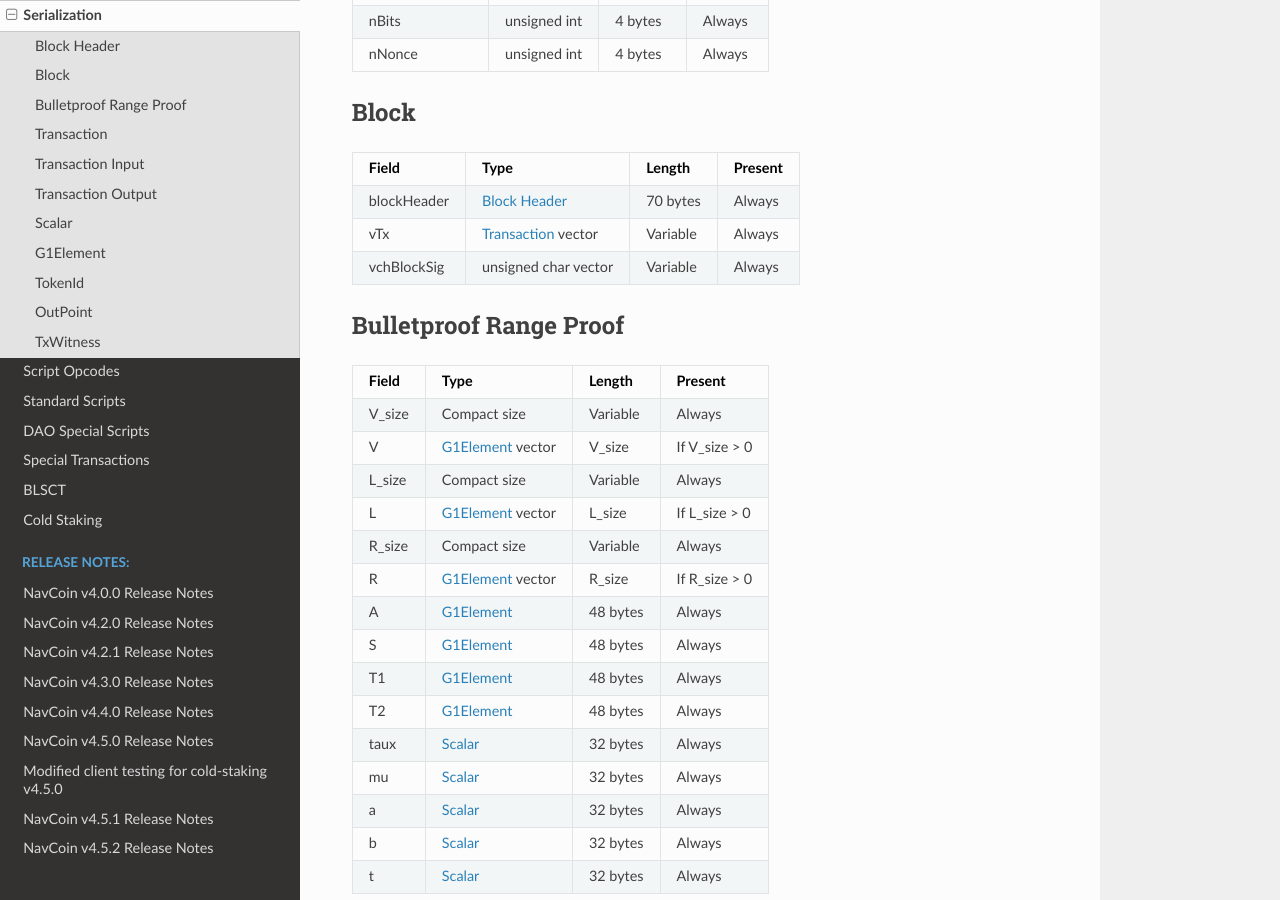
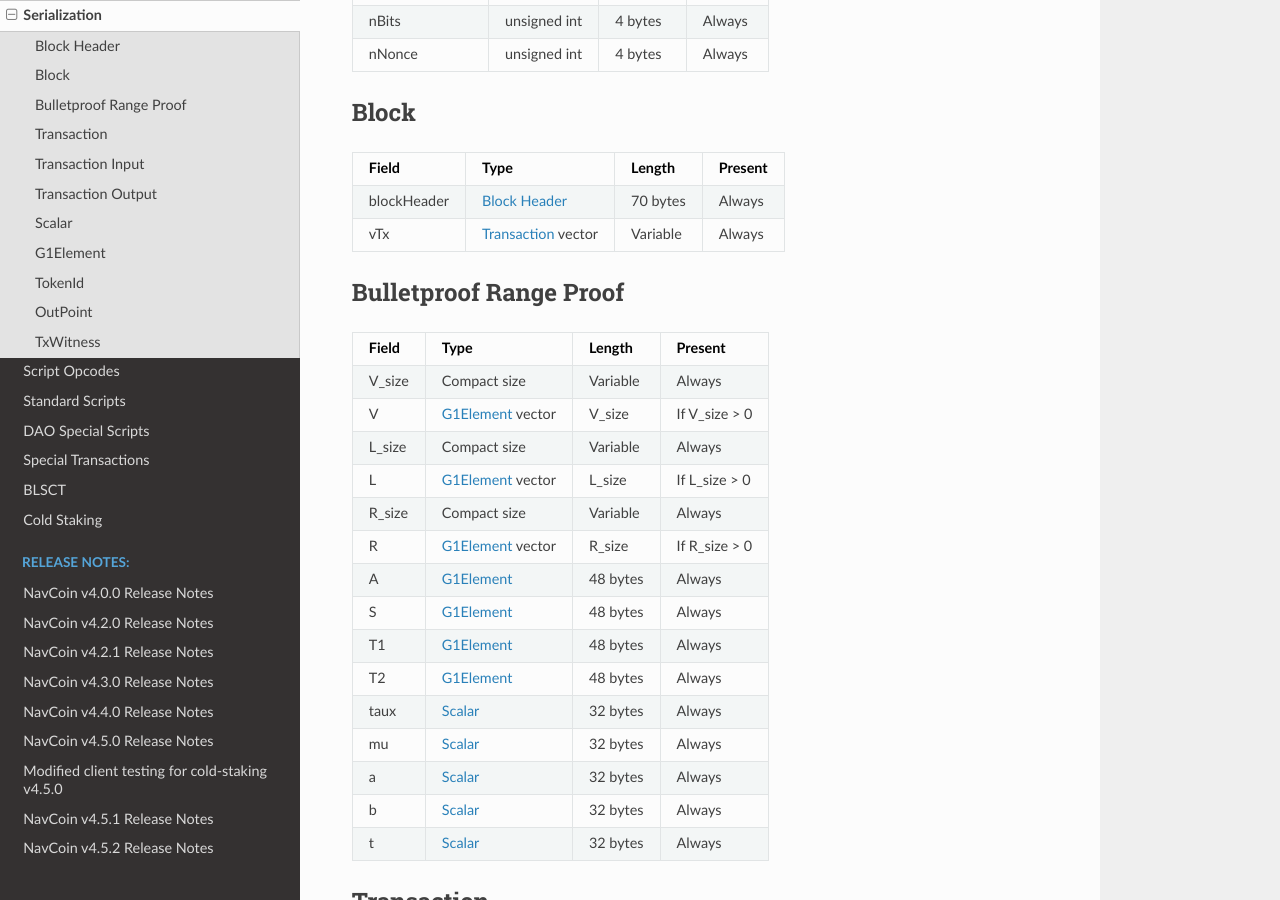
Before and after one commit to navcoin/navcoin.github.io, a Sphinx documentation site: the page built from sources/docs/serialization.rst, in a window 1280 px wide and 900 px high, scrolled down 376 px. Built offline with Sphinx 7.4.7 and the Read the Docs theme 2.0.0, drawn with Linux system fonts in a browser that asks for light colours.

Commit message:
Update serialization.rst

```diff
--- a/sources/docs/serialization.rst
+++ b/sources/docs/serialization.rst
@@ -28,7 +28,6 @@
 ================ ===================== ======================  ====================
 blockHeader      :ref:`header_s`       70 bytes                Always
 vTx              :ref:`tx_s` vector    Variable                Always
-vchBlockSig      unsigned char vector  Variable                Always
 ================ ===================== ======================  ====================
 
 .. _bp_s:
```
